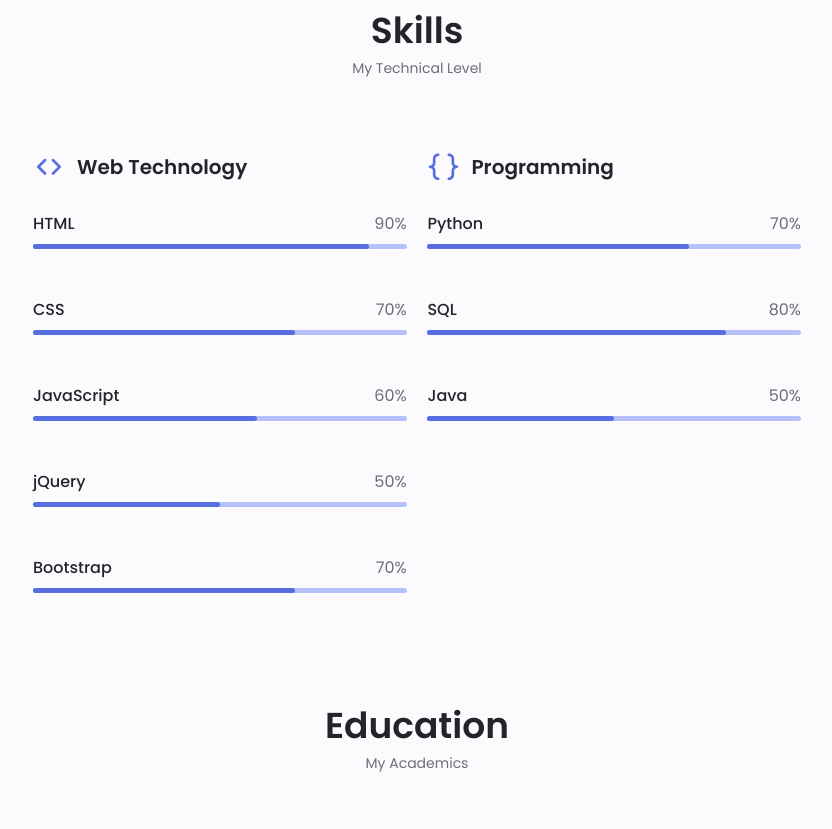
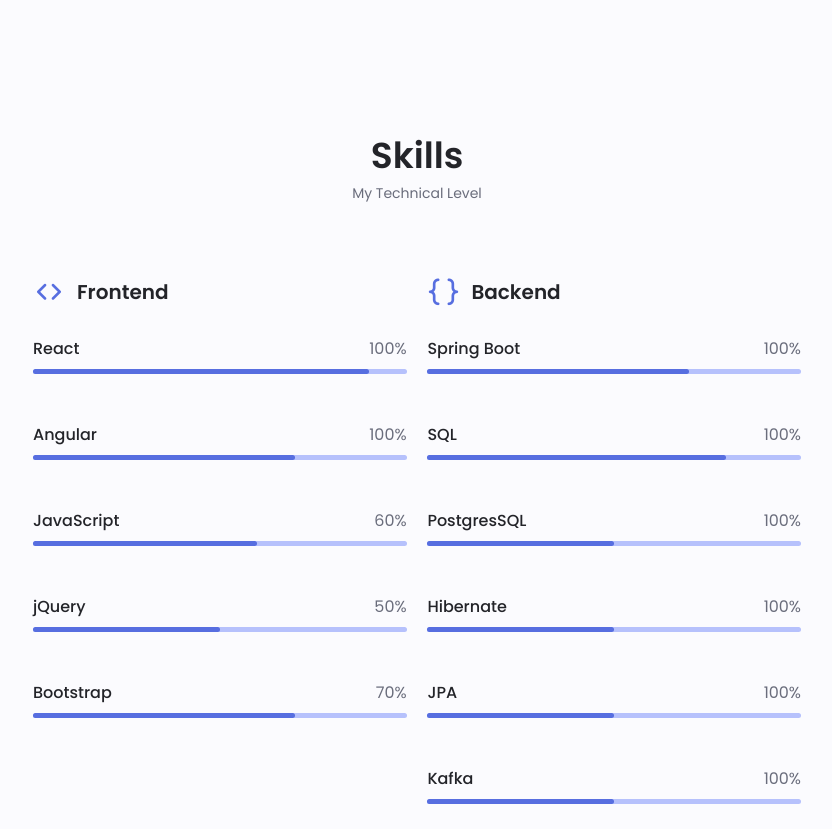
Before and after one commit to darshangoli/darshan.in, a plain HTML site: page index.html in a window 1280 px wide. Shown: the part 1511-2340 px from the top of the page, without its empty margins (223-1055 px from the left). Drawn offline with nearby package versions, Linux system fonts and the light colour scheme.

Commit message:
Update index.html
updated

```diff
--- a/index.html
+++ b/index.html
@@ -134,7 +134,8 @@
                 <div class="about__container container grid">
                     <img src="assets/img/about.jpeg" alt="" class="about__img">
                     <div class="about__data">
-                        <p class="about__description">I am Darshan currently pursuing B-tech 4th year at GITAM university, Bengaluru. I am a tech enthusiast. I am eminently interested in developing innovative applications. I am passionate towards learning new skills and exploring new technologies</p>
+                        <p class="about__description">I am an Oracle certified Java Programmer and results-driven Software Developer having hands-on experience in building monolythic and microservices architecture applications skilled in backend and full-stack development. I excel at turning complex requirements into efficient, reliable solutions and bring strong ownership, adaptability,
+and a problem-solving mindset to deliver scalable, high-quality software.</p>
                         <div class="about__buttons">
                             <a download="" href="assets/pdf/DarshanGoli_CV.pdf" class="button button--flex">
                                 Resume<i class="uil uil-download-alt button__icon"></i>
@@ -156,14 +157,14 @@
                                 <i class="uil uil-arrow skills__icon"></i>
 
                                 <div>
-                                    <h1 class="skills__title">Web Technology</h1>
+                                    <h1 class="skills__title">Frontend</h1>
                                 </div>
                             </div>
                             <div class="skills__list-grid">
                                 <div class="skills__data">
                                     <div class="skills__titles">
-                                        <h3 class="skills__name">HTML</h3>
-                                        <span class="skills__number">90%</span>
+                                        <h3 class="skills__name">React</h3>
+                                        <span class="skills__number">100%</span>
                                     </div>
                                     <div class="skills__bar">
                                         <span class="skills__percentage skills__html"></span>
@@ -171,8 +172,8 @@
                                 </div>
                                 <div class="skills__data">
                                     <div class="skills__titles">
-                                        <h3 class="skills__name">CSS</h3>
-                                        <span class="skills__number">70%</span>
+                                        <h3 class="skills__name">Angular</h3>
+                                        <span class="skills__number">100%</span>
                                     </div>
                                     <div class="skills__bar">
                                         <span class="skills__percentage skills__css"></span>
@@ -213,15 +214,15 @@
                                 <i class="uil uil-brackets-curly skills__icon"></i>
 
                                 <div>
-                                    <h1 class="skills__title">Programming</h1>
+                                    <h1 class="skills__title">Backend</h1>
                                 </div>
 
                             </div>
                             <div class="skills__list-grid">
                                 <div class="skills__data">
                                     <div class="skills__titles">
-                                        <h3 class="skills__name">Python</h3>
-                                        <span class="skills__number">70%</span>
+                                        <h3 class="skills__name">Spring Boot</h3>
+                                        <span class="skills__number">100%</span>
                                     </div>
                                     <div class="skills__bar">
                                         <span class="skills__percentage skills__python"></span>
@@ -230,7 +231,7 @@
                                 <div class="skills__data">
                                     <div class="skills__titles">
                                         <h3 class="skills__name">SQL</h3>
-                                        <span class="skills__number">80%</span>
+                                        <span class="skills__number">100%</span>
                                     </div>
                                     <div class="skills__bar">
                                         <span class="skills__percentage skills__sql"></span>
@@ -238,8 +239,35 @@
                                 </div>
                                 <div class="skills__data">
                                     <div class="skills__titles">
-                                        <h3 class="skills__name">Java</h3>
-                                        <span class="skills__number">50%</span>
+                                        <h3 class="skills__name">PostgresSQL</h3>
+                                        <span class="skills__number">100%</span>
+                                    </div>
+                                    <div class="skills__bar">
+                                        <span class="skills__percentage skills__java"></span>
+                                    </div>
+                                </div>
+                                <div class="skills__data">
+                                    <div class="skills__titles">
+                                        <h3 class="skills__name">Hibernate</h3>
+                                        <span class="skills__number">100%</span>
+                                    </div>
+                                    <div class="skills__bar">
+                                        <span class="skills__percentage skills__java"></span>
+                                    </div>
+                                </div>
+                                <div class="skills__data">
+                                    <div class="skills__titles">
+                                        <h3 class="skills__name">JPA</h3>
+                                        <span class="skills__number">100%</span>
+                                    </div>
+                                    <div class="skills__bar">
+                                        <span class="skills__percentage skills__java"></span>
+                                    </div>
+                                </div>
+                                <div class="skills__data">
+                                    <div class="skills__titles">
+                                        <h3 class="skills__name">Kafka</h3>
+                                        <span class="skills__number">100%</span>
                                     </div>
                                     <div class="skills__bar">
                                         <span class="skills__percentage skills__java"></span>
@@ -350,23 +378,15 @@
                     <div class="portfolio__content grid swiper-slide">
                         <img src="assets/img/portfolio4.png" alt="" class="portfolio__img">
                         <div class="portfolio__data">
-                            <h3 class="portfolio__title">Navigation Bar</h3>
-                            <p class="portfolio__description">This is just a sample web page of how a Navigation bar can be created for switching between the tabs from a single page. It is created using HTML, CSS and JavaScript.</p>
-                            <a href="https://darshangoli.github.io/navigationbar/" class="button button--flex button--small portfolio--button" target="_blank">
-                                Demo
-                                <i class="uil uil-arrow-right button__icon"></i>
-                            </a>
+                            <h3 class="portfolio__title">Smart Cafeteria Seating</h3>
+                            <p class="portfolio__description">Developed a smart cafeteria reservation system to enable employees to book tables and chairs for specific time slots, optimizing seating, minimizing overcrowding, and enhancing the overall dining experience.</p>
                         </div>
                     </div>
                     <div class="portfolio__content grid swiper-slide">
                         <img src="assets/img/portfolio3.png" alt="" class="portfolio__img">
                         <div class="portfolio__data">
-                            <h3 class="portfolio__title">Distance Converter</h3>
-                            <p class="portfolio__description">This is a web page that converts miles to kilometers. It takes input from the user as miles and gives the equivalent output as kilometers. It is created using HTML, CSS and JavaScript.</p>
-                            <a href="https://darshangoli.github.io/distance-converter/" class="button button--flex button--small portfolio--button" target="_blank">
-                                Demo
-                                <i class="uil uil-arrow-right button__icon"></i>
-                            </a>
+                            <h3 class="portfolio__title">Report Generation System</h3>
+                            <p class="portfolio__description">Working on a client project focused on generating and managing business reports through scalable microservices.</p>
                         </div>
                     </div>
 
```
